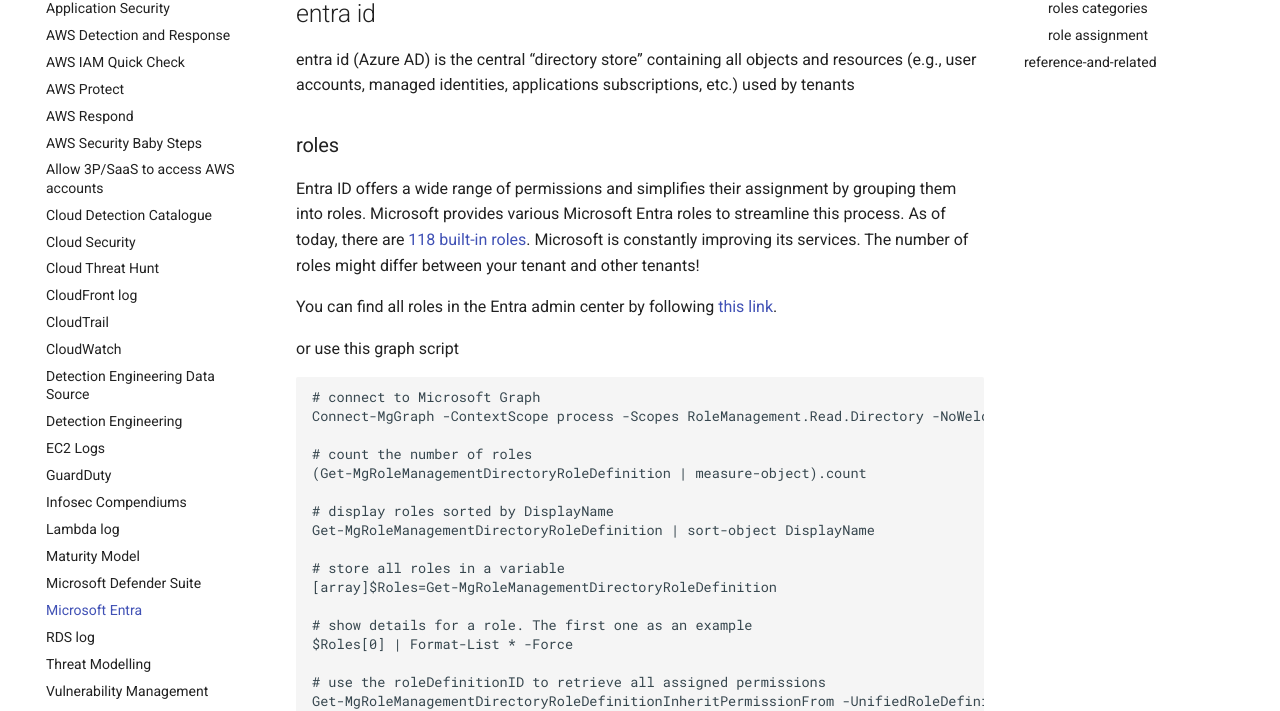
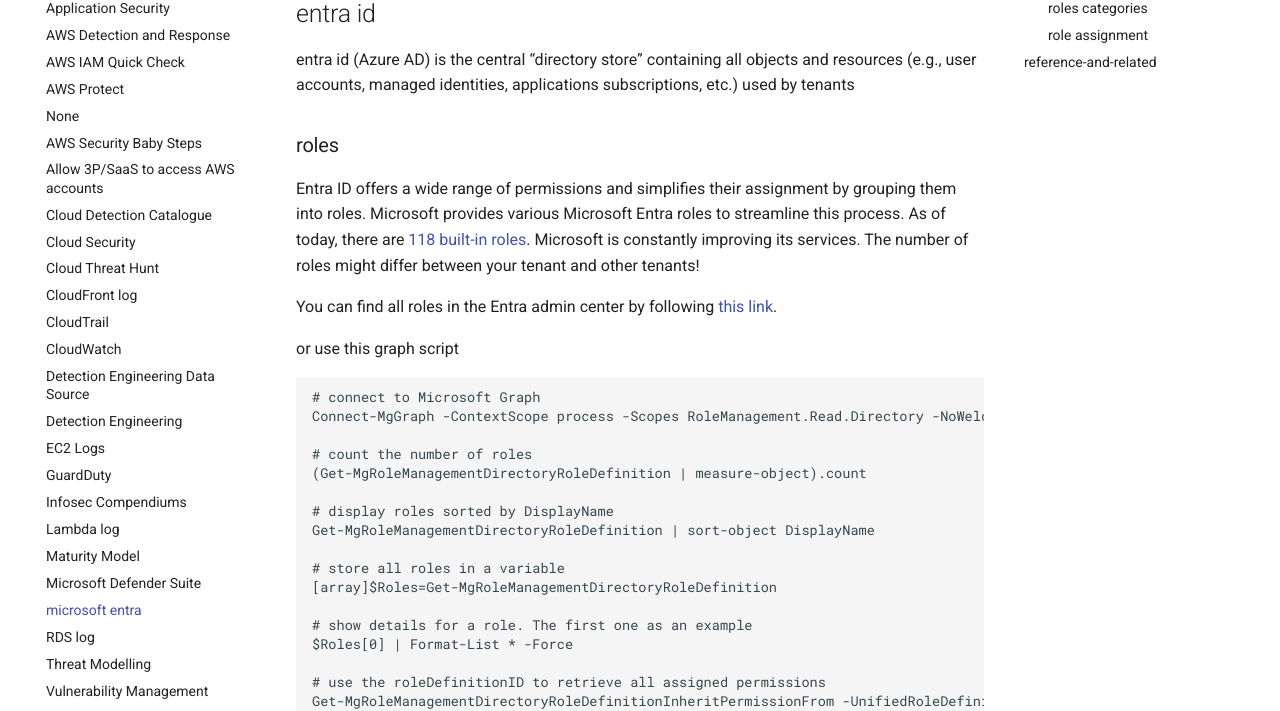
Before and after one commit to aldosimon/GitGudSecurity, an MkDocs documentation site: the page built from docs/microsoft-entra.md, in a window 1280 px wide. Shown: the part 184-895 px from the top of the page. Built offline with MkDocs 1.6.1 and Material for MkDocs 9.7.7, drawn with Linux system fonts in a browser that asks for light colours; some of the changed lines change nothing that is shown.

Commit message:
change some broken links

```diff
--- a/docs/aws-respond.md
+++ b/docs/aws-respond.md
@@ -1,5 +1,5 @@
 ---
-title: AWS Respond
+title:
 created:
 description:
 tags:
@@ -67,11 +67,11 @@
 
 a. Create a “Step 01” security group with the following rules
 
-![Pasted image 20250330140644](02-compendiums/img/Pasted%20image%2020250330140644.png)
+![Pasted image 20250330140644](02-compendiums/img/Pasted-image-2020250330140644.png)
 
 b. Create a "Step 02" security group without any rules
 
-![Pasted image 20250330140653](02-compendiums/img/Pasted%20image%2020250330140653.png)
+![Pasted image 20250330140653](02-compendiums/img/Pasted-image-20250330140653.png)
 
 After creating these two security groups, users will now be able to swiftly isolate an EC2 instance while eliminating any tracked connections by using the following steps:
 
--- a/docs/microsoft-entra.md
+++ b/docs/microsoft-entra.md
@@ -1,5 +1,5 @@
 ---
-title: Microsoft Entra
+title: microsoft entra
 created:
 description:
 tags:
@@ -55,14 +55,14 @@
 
 example in exchange
 
-![Pasted image 20250330100518](02-compendiums/img/Pasted%20image%2020250330100518.png)
+![Pasted image 20250330100518](Pasted-image-20250330100518.png)
 
 #### role assignment
 
 - Roles in Entra ID can be assigned in various ways; the simplest method is using the "Add assignments" option to directly assign users or groups to a role.
 - Roles can also be assigned to "Enterprise Applications," requiring the Object ID found under "Enterprise Applications," as assignments are linked to the service principal, not the app itself. The reason why is that the assignment is to the service principal for an app instead of the app itself. Both enterprise apps and registered apps use service principals to hold role assignments.
 
-![Pasted image 20250330102731](02-compendiums/img/Pasted%20image%2020250330102731.png)
+![Pasted image 20250330102731](Pasted-image-20250330102731.png)
 - Assignments made in this manner are permanent and remain until removed by an administrator.
 - It is recommended to **limit** role assignments to "Enterprise Applications" to avoid over-permissioning and excessive privileges for registered apps.
 - For assigning administrative roles to user accounts, tools like Privileged Identity Management or Entitlement Management should be utilized.
```
Also changed, not shown: docs/img/Pasted-image-20250330100518.png (renamed from docs/img/Pasted image 20250330100518.png), docs/img/Pasted-image-20250330102731.png (renamed from docs/img/Pasted image 20250330102731.png), docs/img/Pasted-image-20250330140644.png (renamed from docs/img/Pasted image 20250330140644.png), docs/img/Pasted-image-20250330140653.png (renamed from docs/img/Pasted image 20250330140653.png).
